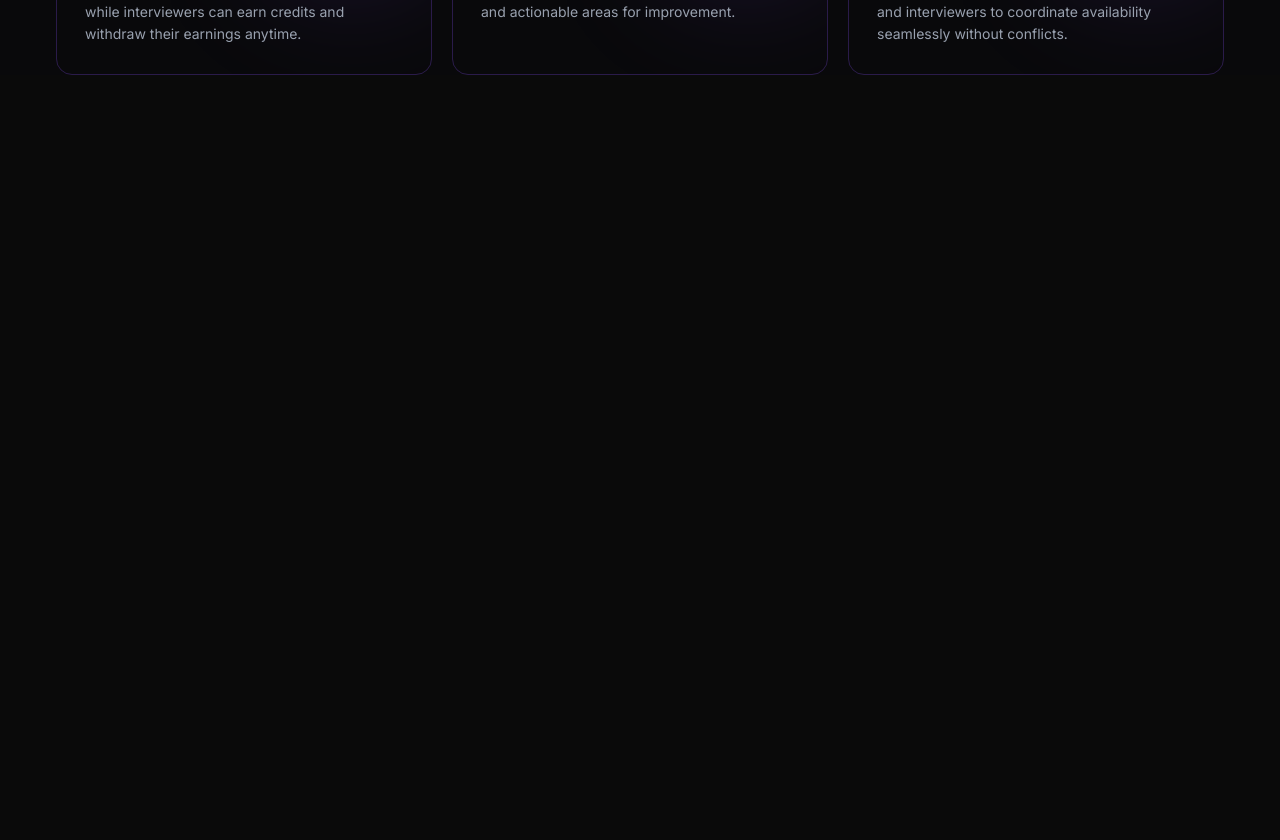
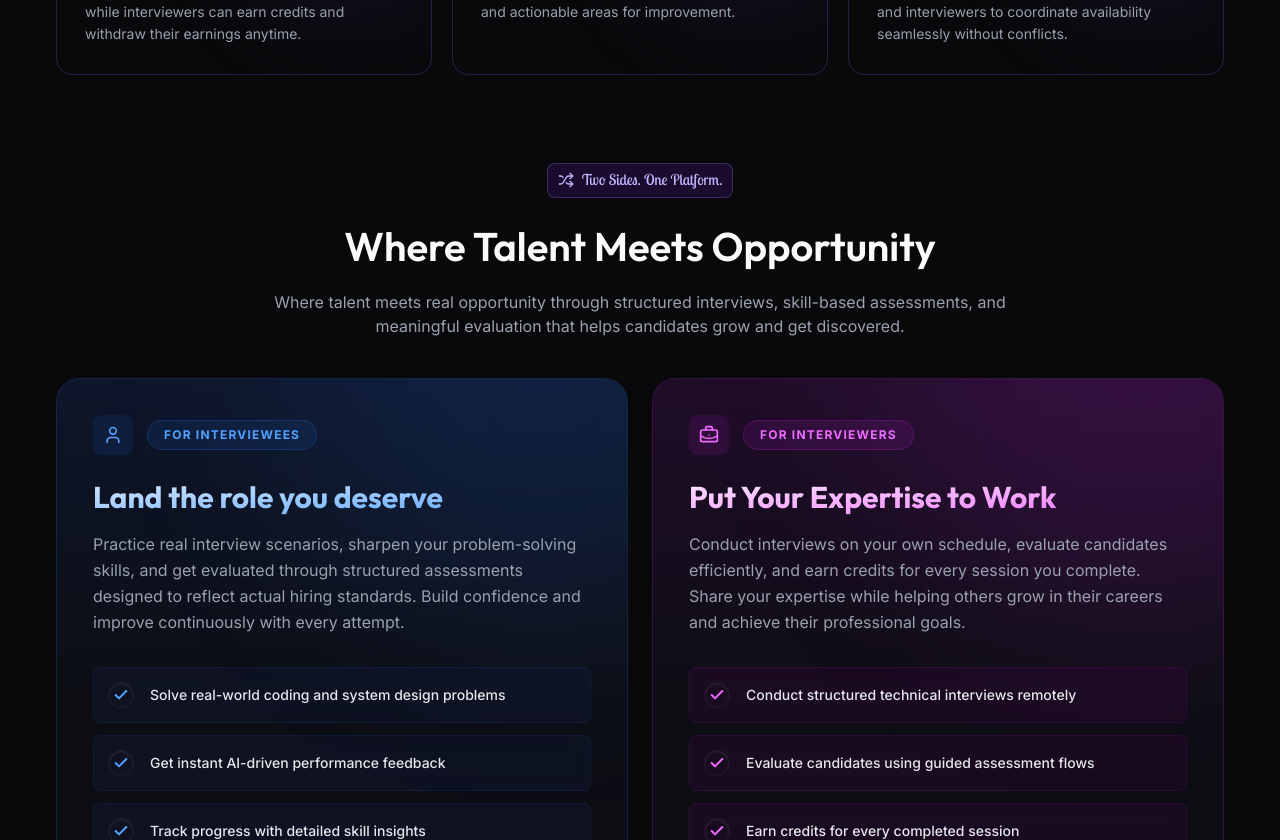
Before and after one commit to samimmiddey/evalo, a Next.js app: page / in a window 1280 px wide. Shown: the part 1960-2800 px from the top of the page. Before the commit the page ends 2035 px from the top, so only its background shows below. Built offline with nearby package versions, Linux system fonts and the light colour scheme; no server answers; a web font is replaced by a local one.

Commit message:
feat: add roles section and update some components

```diff
--- a/src/components/layouts/header-layout.tsx
+++ b/src/components/layouts/header-layout.tsx
@@ -8,7 +8,7 @@ interface HeaderLayoutProps {
 
 const HeaderLayout = ({ className, children }: HeaderLayoutProps) => {
    return (
-      <div className={cn('flex flex-col gap-4 lg:gap-5 2xl:gap-6 text-center items-center w-full md:max-w-2xl lg:max-w-3xl 2xl:max-w-4xl mx-auto mb-10', className)}>
+      <div className={cn('flex flex-col gap-4 lg:gap-5 2xl:gap-6 text-center items-center w-full md:max-w-2xl lg:max-w-3xl 2xl:max-w-4xl mx-auto mb-8 lg:mb-10 2xl:mb-12', className)}>
          {children}
       </div>
    )
--- a/src/components/layouts/navigation/navbar.tsx
+++ b/src/components/layouts/navigation/navbar.tsx
@@ -17,7 +17,7 @@ const Navbar = ({ onMenuClick }: NavbarProps) => {
    const mdWidth = useMediaQuery(767);
 
    return (
-      <div className='fixed top-0 left-0 right-0 h-15 2xl:h-16 border-b border-violet-100/7 backdrop-blur-xl z-50'>
+      <div className='fixed top-0 left-0 right-0 h-15 2xl:h-16 border-b border-violet-100/7 backdrop-blur-xl z-99999'>
          <div className="container h-full">
             <div className='flex items-center justify-between gap-4 h-full'>
                <div className='flex items-center gap-4'>
--- a/src/data/home/home.data.ts
+++ b/src/data/home/home.data.ts
@@ -1,5 +1,5 @@
 import { HomeDataTypes } from "./home.types";
-import { Video, BrainCircuit, Library, LineChart, CalendarClock } from 'lucide-react'
+import { Video, BrainCircuit, Library, LineChart, CalendarClock, Zap, Shuffle } from 'lucide-react'
 
 export const homeData: HomeDataTypes = {
    hero: {
@@ -7,7 +7,12 @@ export const homeData: HomeDataTypes = {
       title: "Ace your next interview with real experts",
       description: "Get matched with experts for one-on-one mock interviews that go beyond generic advice. Receive personalized feedback and gain the confidence you need to succeed."
    },
-   features: [
+   features: {
+      icon: Zap,
+      header: "Built for Excellence",
+      title: "Everything You Need to Succeed",
+      description: "Practice and complete interviews easily with structured assessments, clear instructions, and real-time feedback designed to help you improve.",
+      cards: [
          {
             icon: Video,
             title: "Live Interview Sessions & Persistent Chat",
@@ -39,4 +44,36 @@ export const homeData: HomeDataTypes = {
                "Easily book and manage interview sessions using flexible time slots, allowing candidates and interviewers to coordinate availability seamlessly without conflicts.",
          }
       ]
+   },
+   roles: {
+      icon: Shuffle,
+      header: "Two Sides. One Platform.",
+      title: "Where Talent Meets Opportunity",
+      description: "Where talent meets real opportunity through structured interviews, skill-based assessments, and meaningful evaluation that helps candidates grow and get discovered.",
+      interviewee: {
+         title: "Land the role you deserve",
+         description:
+            "Practice real interview scenarios, sharpen your problem-solving skills, and get evaluated through structured assessments designed to reflect actual hiring standards. Build confidence and improve continuously with every attempt.",
+         points: [
+            "Solve real-world coding and system design problems",
+            "Get instant AI-driven performance feedback",
+            "Track progress with detailed skill insights",
+            "Practice in a real interview-like environment",
+            "Improve with every attempt you take",
+         ],
+      },
+
+      interviewer: {
+         title: "Put Your Expertise to Work",
+         description:
+            "Conduct interviews on your own schedule, evaluate candidates efficiently, and earn credits for every session you complete. Share your expertise while helping others grow in their careers and achieve their professional goals.",
+         points: [
+            "Conduct structured technical interviews remotely",
+            "Evaluate candidates using guided assessment flows",
+            "Earn credits for every completed session",
+            "Withdraw earnings anytime with ease",
+            "Build reputation as a trusted interviewer",
+         ],
+      },
    }
+}
--- a/src/modules/home/features/components/feature-card.tsx
+++ b/src/modules/home/features/components/feature-card.tsx
@@ -15,7 +15,7 @@ const FeatureCard = ({ i, feature, Icon, className }: FeatureCardProps) => {
          initial={{ opacity: 0, y: 20 }}
          whileInView={{ opacity: 1, y: 0 }}
          viewport={{ once: true, margin: "-50px", amount: 0.1 }}
-         transition={{ duration: 0.25, delay: i * 0.1, ease: 'easeInOut' }}
+         transition={{ duration: 0.5, delay: i * 0.1, ease: 'easeOut' }}
          className={`group relative p-6 md:p-7 2xl:p-8 rounded-2xl bg-surface-dark/80 border border-violet-500/25 overflow-hidden transition-all duration-300 hover:translate-y-[-5px] hover:border-violet-500/50 hover:bg-surface-hover/90 hover:shadow-glow-violet ${className ?? ""}`}
       >
          {/* Background Glow */}
--- a/src/modules/home/index.tsx
+++ b/src/modules/home/index.tsx
@@ -1,6 +1,7 @@
 import Brands from './brands/brands'
 import Features from './features/features'
 import Hero from './hero/hero'
+import Roles from './roles/roles'
 
 const HomeComponent = () => {
 	return (
@@ -8,6 +9,7 @@ const HomeComponent = () => {
 			<Hero />
 			<Brands />
 			<Features />
+			<Roles />
 		</>
 	)
 }
--- /dev/null
+++ b/src/modules/home/roles/components/role-card.tsx
@@ -0,0 +1,91 @@
+import { motion } from 'motion/react'
+import { Check, User, BriefcaseBusiness } from 'lucide-react'
+import { RoleCard as RoleCardType } from '@/data/home/home.types'
+
+interface RoleCardProps {
+   i: number
+   role: RoleCardType
+   type: "Interviewees" | "Interviewers"
+}
+
+const RoleCard = ({ i, role, type }: RoleCardProps) => {
+   const isInterviewee = type === "Interviewees"
+
+   // Distinct themes for each role side to make them uniquely attractive side-by-side
+   const theme = isInterviewee ? {
+      gradient: "from-blue-600/20 via-transparent to-transparent",
+      glow: "bg-blue-500/10 group-hover:bg-blue-500/20",
+      border: "border-blue-500/20 group-hover:border-blue-500/40",
+      badge: "bg-blue-500/10 text-blue-400 border-blue-500/20",
+      title: "from-blue-100 to-blue-400",
+      icon: "text-blue-400 bg-blue-500/10",
+      check: "text-blue-400",
+      listBg: "bg-blue-950/20 border-blue-500/10 group-hover:border-blue-500/20",
+      shadow: "hover:shadow-[0_0_40px_rgba(59,130,246,0.15)]"
+   } : {
+      gradient: "from-fuchsia-600/20 via-transparent to-transparent",
+      glow: "bg-fuchsia-500/10 group-hover:bg-fuchsia-500/20",
+      border: "border-fuchsia-500/20 group-hover:border-fuchsia-500/40",
+      badge: "bg-fuchsia-500/10 text-fuchsia-400 border-fuchsia-500/20",
+      title: "from-fuchsia-100 to-fuchsia-400",
+      icon: "text-fuchsia-400 bg-fuchsia-500/10",
+      check: "text-fuchsia-400",
+      listBg: "bg-fuchsia-950/20 border-fuchsia-500/10 group-hover:border-fuchsia-500/20",
+      shadow: "hover:shadow-[0_0_40px_rgba(217,70,239,0.15)]"
+   }
+
+   const HeaderIcon = isInterviewee ? User : BriefcaseBusiness
+
+   return (
+      <motion.div
+         key={i}
+         initial={{ opacity: 0, y: 30 }}
+         whileInView={{ opacity: 1, y: 0 }}
+         viewport={{ once: true, margin: "-50px", amount: 0.1 }}
+         transition={{ duration: 0.5, delay: i * 0.1, ease: 'easeOut' }}
+         className={`group relative flex flex-col h-full rounded-3xl bg-[#0f1016]/90 border ${theme.border} overflow-hidden transition-all duration-500 hover:-translate-y-2 ${theme.shadow}`}
+      >
+         {/* Top Gradient Wash */}
+         <div className={`absolute inset-0 bg-linear-to-b ${theme.gradient} opacity-50`} />
+
+         {/* Massive Ambient Glow */}
+         <div className={`absolute top-0 right-0 w-[500px] h-[500px] rounded-full blur-[100px] transition-colors duration-700 ${theme.glow} -translate-y-1/2 translate-x-1/3`} />
+
+         <div className="relative z-10 flex flex-col grow p-7 lg:p-9 2xl:p-11">
+
+            {/* Header / Badge */}
+            <div className="flex items-center gap-3.5 mb-5 lg:mb-6 2xl:mb-8">
+               <div className={`p-2.5 rounded-lg ${theme.icon} backdrop-blur-sm shadow-inner`}>
+                  <HeaderIcon className="w-5 h-5 2xl:w-6 2xl:h-6" />
+               </div>
+               <span className={`px-4 py-1.5 text-xs 2xl:text-sm font-bold tracking-widest uppercase rounded-full border backdrop-blur-md ${theme.badge}`}>
+                  For {type}
+               </span>
+            </div>
+
+            {/* Title & Description */}
+            <h3 className={`text-2xl lg:text-3xl 2xl:text-4xl font-bold font-outfit bg-clip-text text-transparent bg-linear-to-br ${theme.title} mb-3 lg:mb-4`}>
+               {role.title}
+            </h3>
+
+            <p className="text-gray-400 font-inter text-sm lg:text-base 2xl:text-[17px] leading-relaxed mb-7 lg:mb-8 2xl:mb-10">
+               {role.description}
+            </p>
+
+            {/* Premium Points List */}
+            <div className="mt-auto space-y-3">
+               {role.points.map((point, idx) => (
+                  <div key={idx} className={`flex items-center gap-4 p-3.5 2xl:p-4 rounded-lg border ${theme.listBg} backdrop-blur-sm transition-colors duration-300`}>
+                     <div className="p-1 rounded-full bg-surface-dark border border-white/5 shadow-[inset_0_1px_3px_rgba(255,255,255,0.1)] shrink-0">
+                        <Check className={`w-4 h-4 ${theme.check}`} strokeWidth={3} />
+                     </div>
+                     <span className="text-gray-200 font-inter text-sm 2xl:text-base font-medium">{point}</span>
+                  </div>
+               ))}
+            </div>
+         </div>
+      </motion.div>
+   )
+}
+
+export default RoleCard
--- /dev/null
+++ b/src/modules/home/roles/roles.tsx
@@ -0,0 +1,32 @@
+"use client"
+
+import HeaderText from '@/components/common/header-text'
+import PrimaryBody from '@/components/common/primary-body'
+import PrimaryTitle from '@/components/common/primary-title'
+import HeaderLayout from '@/components/layouts/header-layout'
+import { homeData } from '@/data/home/home.data'
+import RoleCard from './components/role-card'
+
+const Roles = () => {
+   return (
+      <div className='s-margin-t container'>
+         <HeaderLayout>
+            <HeaderText
+               icon={homeData.roles.icon}
+               text={homeData.roles.header}
+            />
+            <PrimaryTitle text={homeData.roles.title} className='mt-1 2xl:mt-2' />
+            <PrimaryBody
+               text={homeData.roles.description}
+            />
+         </HeaderLayout>
+
+         <div className="grid grid-cols-1 lg:grid-cols-2 gap-6 2xl:gap-8 w-full">
+            <RoleCard i={0} role={homeData.roles.interviewee} type="Interviewees" />
+            <RoleCard i={1} role={homeData.roles.interviewer} type="Interviewers" />
+         </div>
+      </div>
+   )
+}
+
+export default Roles
```
Also changed, not shown: src/app/css/responsive.css (+36 -36 lines), src/data/home/home.types.ts (+32 -5 lines), src/modules/home/features/features.tsx (+5 -6 lines). Lines whose indentation alone changed are shown as unchanged.
